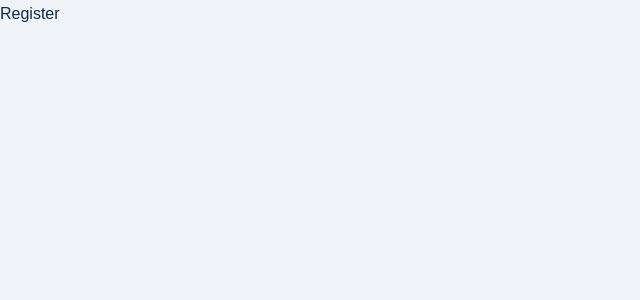
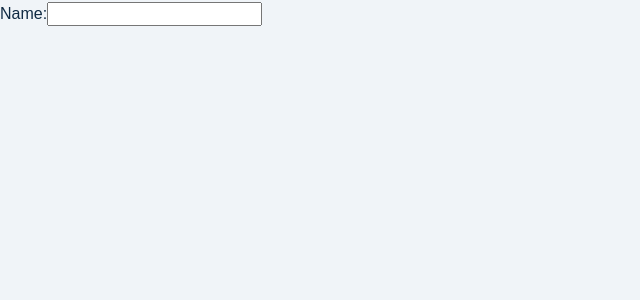
Before and after one commit to mmaustin/virginia-place, a React (Create React App) app in the folder client/: page /register in a window 1280 px wide. Shown: the top 300 px of the page, without its empty margins (0-640 px from the left). Built offline with nearby package versions, Linux system fonts and the light colour scheme.

Commit message:
set up label and input for name value in register form

```diff
--- a/client/src/pages/Register.js
+++ b/client/src/pages/Register.js
@@ -13,7 +13,17 @@ const Register = () => {
   const [values, setValue] = useState(localState);
 
   return (
-    <div>Register</div>
+    <main>
+      <form>
+        <label htmlFor="name">Name:</label>
+        <input
+          type='text'
+          id='name'
+          name='name'
+          vaule={values.name}
+        />
+      </form>
+    </main>
   )
 }
 export default Register;
```
